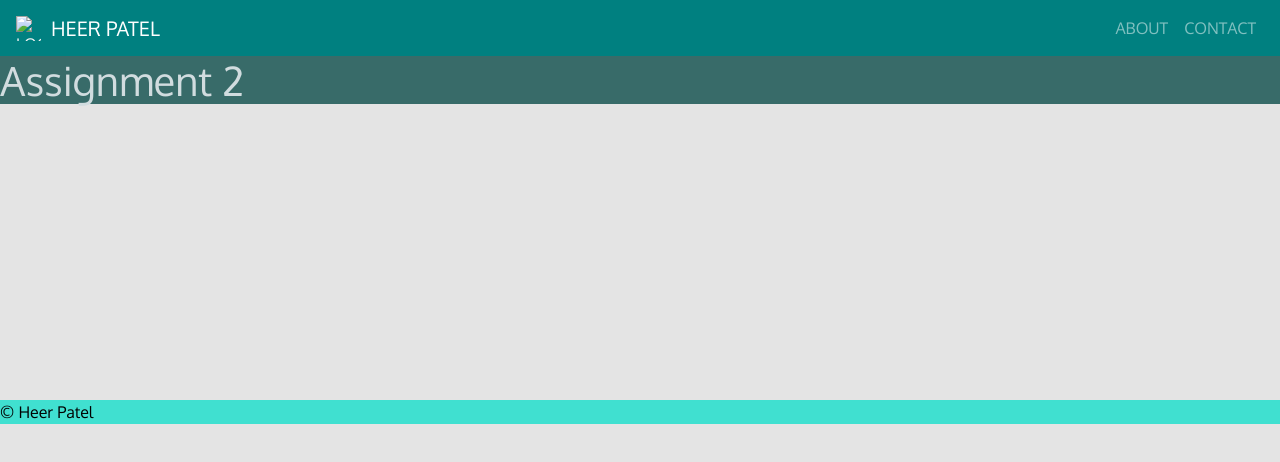
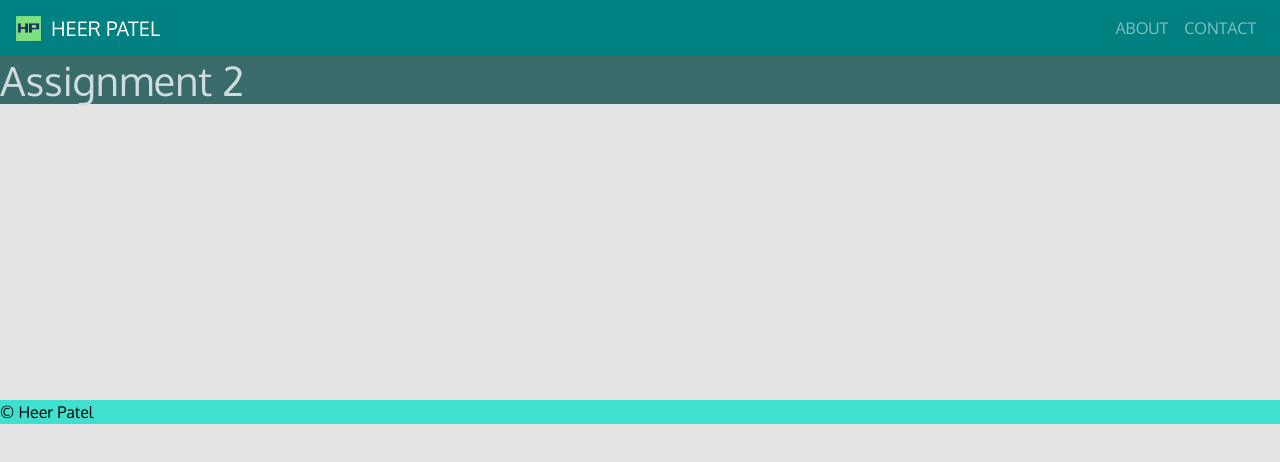
Before and after one commit to Masteratom63/Masteratom.github.io, a plain HTML site: page index.html in a window 1280 px wide. Drawn offline with nearby package versions, Linux system fonts and the light colour scheme; no server answers; a web font is replaced by a local one.

Commit message:
logo edit

```diff
--- a/index.html
+++ b/index.html
@@ -55,7 +55,7 @@
 <body>
     <header>
         <nav class="navbar navbar-expand-md navbar-dark bg-dark">
-            <img src="/LogoUX220.pdf" alt="logo here" style="width: 25px;height: 25px;">
+            <img src="/LogoUX220.png" alt="logo here" style="width: 25px;height: 25px;">
             <a class="navbar-brand" href="#">&nbsp; Heer Patel</a>
             <button class="navbar-toggler" type="button" data-toggle="collapse" data-target="#navbarsExample04"
                 aria-controls="navbarsExample04" aria-expanded="false" aria-label="Toggle navigation">
```
Also changed, not shown: LogoUX220.png (added), 1 other file.
